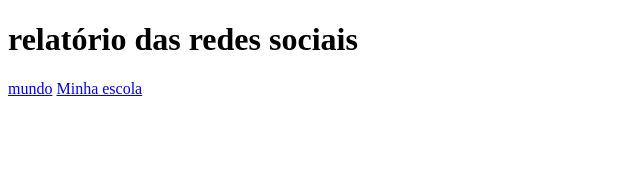
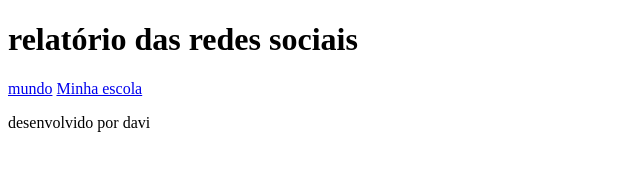
Before and after one commit to davi0801/banco-de-dados-, a plain HTML site: page index.html in a window 1280 px wide. Shown: the whole page, without its empty margins (0-640 px from the left). Drawn offline with Linux system fonts and the light colour scheme.

Commit message:
Update index.html

```diff
--- a/index.html
+++ b/index.html
@@ -1,3 +1,4 @@
+
 <!DOCTYPE html>
 <html lang="en">
 <head>
@@ -19,6 +20,9 @@
 
         </section>
     </main>
- </header>
+ <footer>
+    <p> desenvolvido por davi</p>
+ </footer>
+</header>
 </body>
 </html>
```
